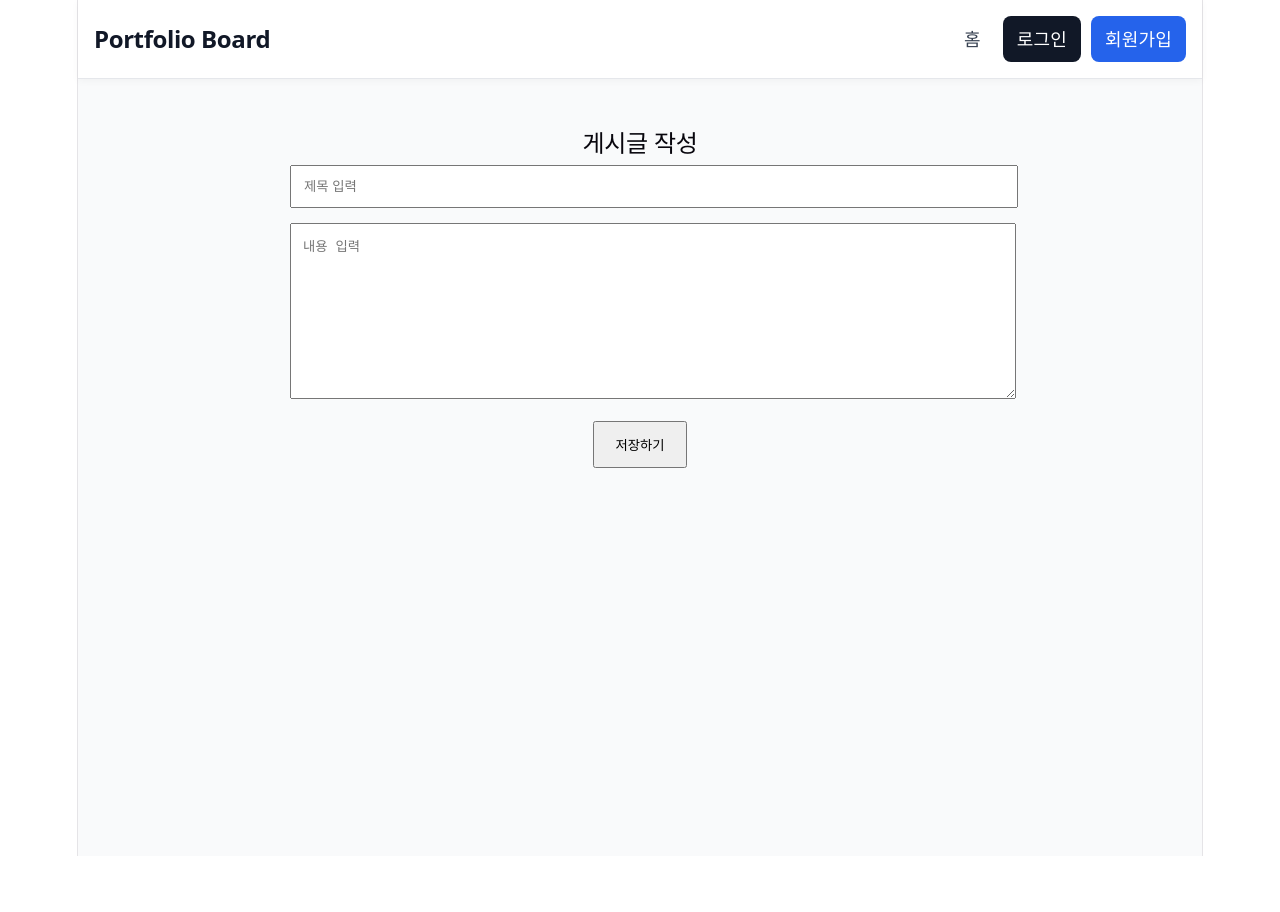
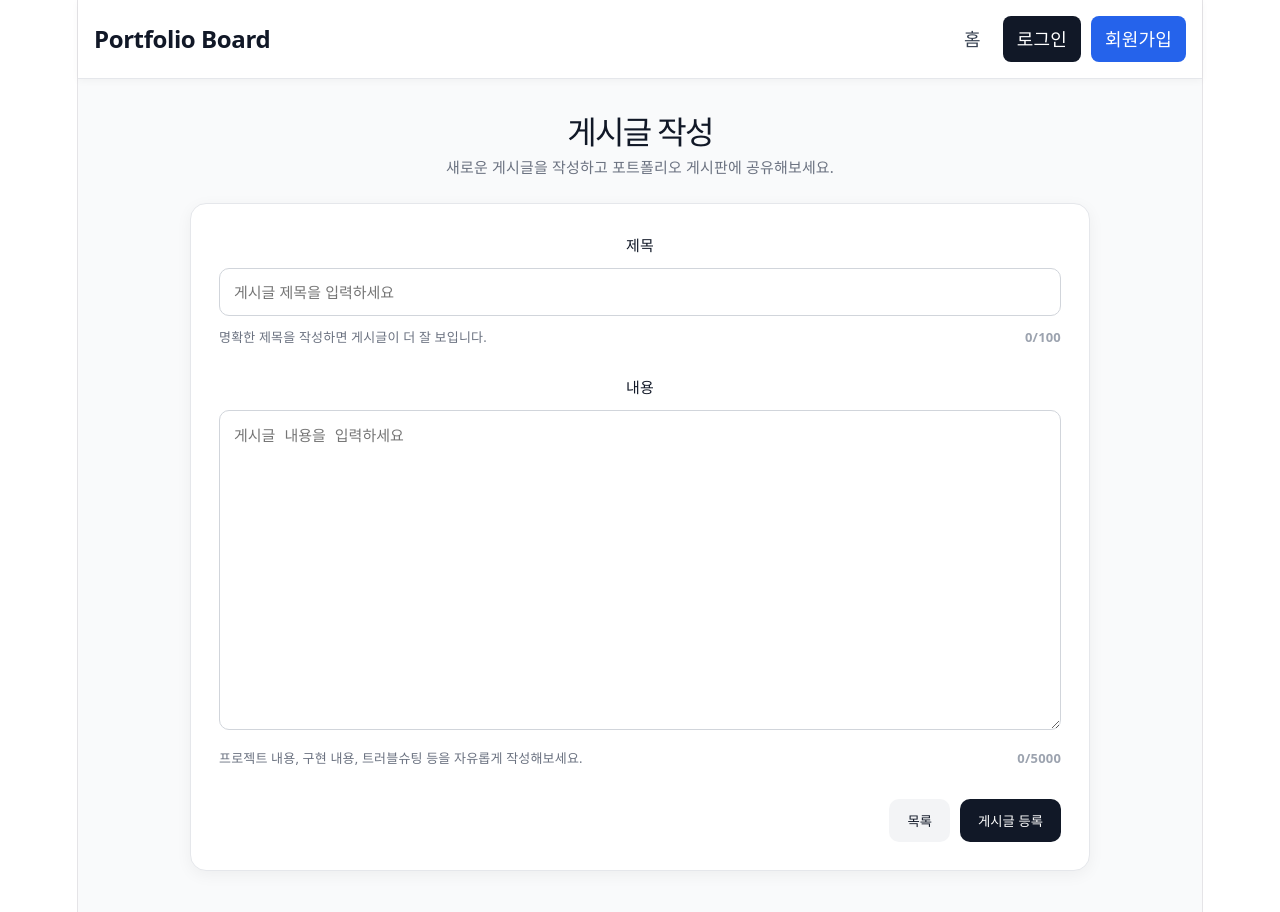
Before and after one commit to doltank777/portfolio-frontend, a React (Vite) app: page /write in a window 1280 px wide. Shown: the top 912 px of the page. Before the commit the page ends 856 px from the top, so only its background shows below. Built offline with nearby package versions, Linux system fonts and the light colour scheme.

Commit message:
feat: 게시글 작성 페이지 UI 개선 및 입력 상태 처리 추가

```diff
--- a/src/pages/PostWritePage.jsx
+++ b/src/pages/PostWritePage.jsx
@@ -1,72 +1,248 @@
 import { useState } from "react";
+import { useNavigate } from "react-router-dom";
 import { createPost } from "../api/postApi";
-import { useNavigate } from "react-router-dom";
 
 export default function PostWritePage() {
   const navigate = useNavigate();
 
   const [form, setForm] = useState({
     title: "",
-    content: ""
+    content: "",
   });
+  const [loading, setLoading] = useState(false);
 
-  const change = (e) => {
-    setForm({
-      ...form,
-      [e.target.name]: e.target.value
-    });
+  const handleChange = (e) => {
+    const { name, value } = e.target;
+
+    setForm((prev) => ({
+      ...prev,
+      [name]: value,
+    }));
   };
 
-  const submit = async (e) => {
+  const handleSubmit = async (e) => {
     e.preventDefault();
 
+    if (!form.title.trim()) {
+      alert("제목을 입력하세요.");
+      return;
+    }
+
+    if (!form.content.trim()) {
+      alert("내용을 입력하세요.");
+      return;
+    }
+
     try {
-      await createPost(form);
-      alert("게시글 작성 완료!");
+      setLoading(true);
+      const res = await createPost(form);
+      alert("게시글이 등록되었습니다.");
+
+      // 백엔드에서 생성된 게시글 id 반환 시 상세로 이동
+      if (res?.data?.id) {
+        navigate(`/posts/${res.data.id}`);
+        return;
+      }
+
+      // id가 없으면 목록으로 이동
       navigate("/");
     } catch (error) {
       console.log(error);
-      alert("게시글 작성 실패");
+      alert("게시글 등록 실패");
+    } finally {
+      setLoading(false);
     }
   };
 
   return (
-    <div style={{ width: "700px", margin: "50px auto" }}>
-      <h2>게시글 작성</h2>
+    <div style={styles.container}>
+      <div style={styles.pageHeader}>
+        <div>
+          <h1 style={styles.title}>게시글 작성</h1>
+          <p style={styles.subtitle}>
+            새로운 게시글을 작성하고 포트폴리오 게시판에 공유해보세요.
+          </p>
+        </div>
+      </div>
 
-      <form onSubmit={submit}>
+      <form onSubmit={handleSubmit} style={styles.card}>
+        <div style={styles.field}>
+          <label htmlFor="title" style={styles.label}>
+            제목
+          </label>
           <input
+            id="title"
+            type="text"
             name="title"
-          placeholder="제목 입력"
-          onChange={change}
-          style={{
-            width: "100%",
-            padding: "12px",
-            marginBottom: "15px"
-          }}
+            value={form.title}
+            onChange={handleChange}
+            placeholder="게시글 제목을 입력하세요"
+            style={styles.input}
+            maxLength={100}
           />
+          <div style={styles.helperRow}>
+            <span style={styles.helperText}>
+              명확한 제목을 작성하면 게시글이 더 잘 보입니다.
+            </span>
+            <span style={styles.countText}>{form.title.length}/100</span>
+          </div>
+        </div>
 
+        <div style={styles.field}>
+          <label htmlFor="content" style={styles.label}>
+            내용
+          </label>
           <textarea
+            id="content"
             name="content"
-          placeholder="내용 입력"
-          onChange={change}
-          rows="10"
-          style={{
-            width: "100%",
-            padding: "12px",
-            marginBottom: "15px"
-          }}
+            value={form.content}
+            onChange={handleChange}
+            placeholder="게시글 내용을 입력하세요"
+            style={styles.textarea}
+            maxLength={5000}
           />
+          <div style={styles.helperRow}>
+            <span style={styles.helperText}>
+              프로젝트 내용, 구현 내용, 트러블슈팅 등을 자유롭게 작성해보세요.
+            </span>
+            <span style={styles.countText}>{form.content.length}/5000</span>
+          </div>
+        </div>
+
+        <div style={styles.buttonRow}>
+          <button
+            type="button"
+            onClick={() => navigate("/")}
+            style={styles.listButton}
+            disabled={loading}
+          >
+            목록
+          </button>
 
           <button
             type="submit"
-          style={{
-            padding: "12px 20px"
-          }}
+            style={loading ? styles.submitButtonDisabled : styles.submitButton}
+            disabled={loading}
           >
-          저장하기
+            {loading ? "등록 중..." : "게시글 등록"}
           </button>
+        </div>
       </form>
     </div>
   );
 }
+
+const styles = {
+  container: {
+    maxWidth: "900px",
+    margin: "40px auto",
+    padding: "0 16px 40px",
+  },
+  pageHeader: {
+    marginBottom: "24px",
+  },
+  title: {
+    margin: 0,
+    fontSize: "32px",
+    fontWeight: "700",
+    color: "#111827",
+  },
+  subtitle: {
+    margin: "10px 0 0",
+    fontSize: "15px",
+    color: "#6b7280",
+    lineHeight: 1.6,
+  },
+  card: {
+    backgroundColor: "#ffffff",
+    border: "1px solid #e5e7eb",
+    borderRadius: "16px",
+    padding: "28px",
+    boxShadow: "0 4px 16px rgba(0,0,0,0.05)",
+  },
+  field: {
+    marginBottom: "24px",
+  },
+  label: {
+    display: "block",
+    marginBottom: "10px",
+    fontSize: "15px",
+    fontWeight: "700",
+    color: "#111827",
+  },
+  input: {
+    width: "100%",
+    height: "48px",
+    padding: "0 14px",
+    borderRadius: "10px",
+    border: "1px solid #d1d5db",
+    fontSize: "15px",
+    color: "#111827",
+    boxSizing: "border-box",
+    outline: "none",
+  },
+  textarea: {
+    width: "100%",
+    minHeight: "320px",
+    padding: "14px",
+    borderRadius: "10px",
+    border: "1px solid #d1d5db",
+    fontSize: "15px",
+    color: "#111827",
+    lineHeight: 1.7,
+    resize: "vertical",
+    boxSizing: "border-box",
+    outline: "none",
+  },
+  helperRow: {
+    marginTop: "8px",
+    display: "flex",
+    justifyContent: "space-between",
+    alignItems: "center",
+    gap: "12px",
+    flexWrap: "wrap",
+  },
+  helperText: {
+    fontSize: "13px",
+    color: "#6b7280",
+  },
+  countText: {
+    fontSize: "13px",
+    color: "#9ca3af",
+    fontWeight: "600",
+  },
+  buttonRow: {
+    display: "flex",
+    justifyContent: "flex-end",
+    gap: "10px",
+    flexWrap: "wrap",
+    marginTop: "28px",
+  },
+  listButton: {
+    padding: "12px 18px",
+    border: "none",
+    borderRadius: "10px",
+    backgroundColor: "#f3f4f6",
+    color: "#111827",
+    cursor: "pointer",
+    fontWeight: "700",
+  },
+  submitButton: {
+    padding: "12px 18px",
+    border: "none",
+    borderRadius: "10px",
+    backgroundColor: "#111827",
+    color: "#ffffff",
+    cursor: "pointer",
+    fontWeight: "700",
+  },
+  submitButtonDisabled: {
+    padding: "12px 18px",
+    border: "none",
+    borderRadius: "10px",
+    backgroundColor: "#9ca3af",
+    color: "#ffffff",
+    cursor: "not-allowed",
+    fontWeight: "700",
+  },
+};
```
Lines whose indentation alone changed are shown as unchanged.
